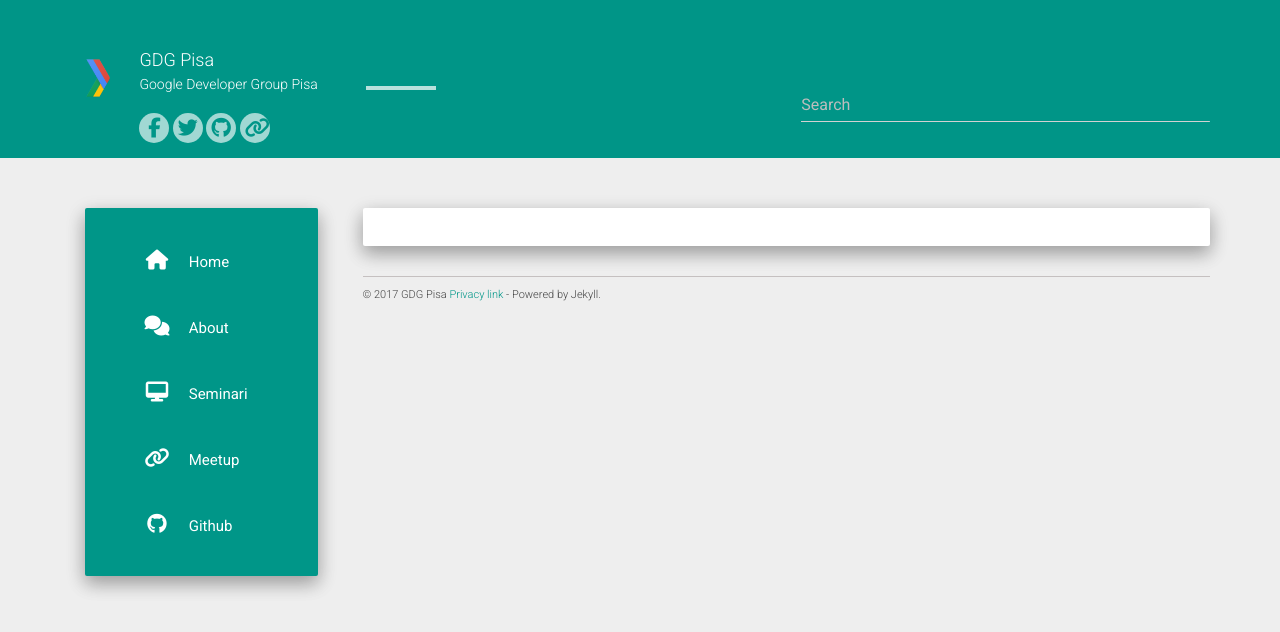
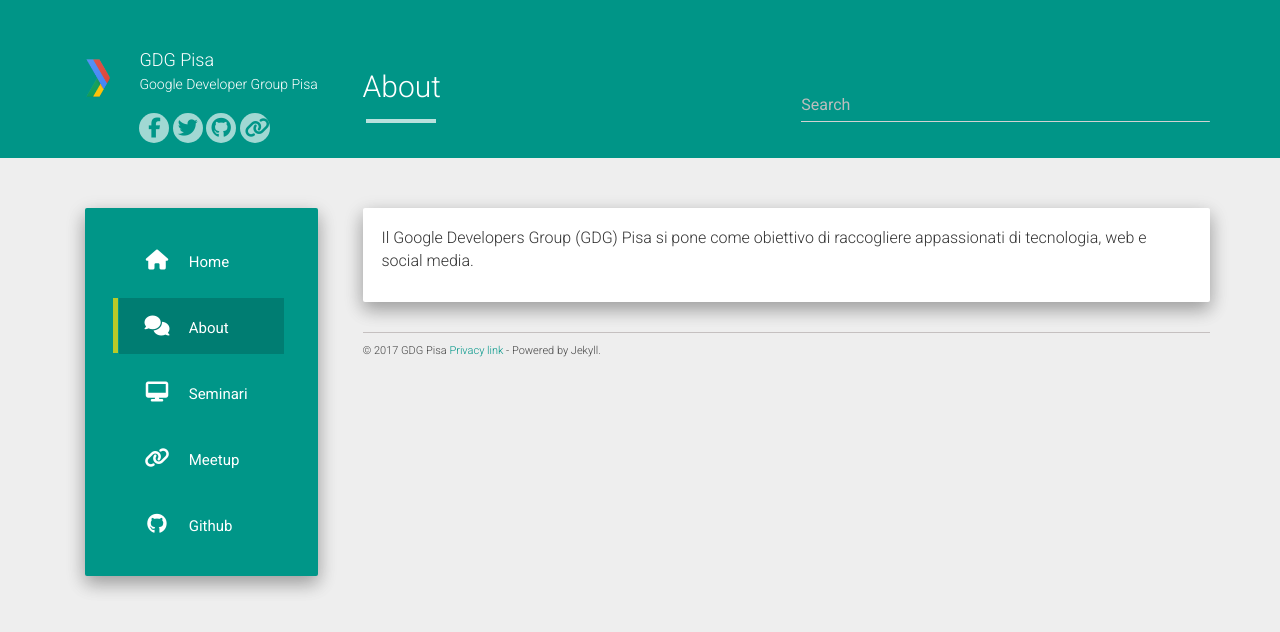
Before and after one commit to gdgpisa/gdgpisa.github.io, a Jekyll site: the page built from about.md, in a window 1280 px wide. Shown: the top 632 px of the page. Built offline with Jekyll 4.4.1, drawn with Linux system fonts in a browser that asks for light colours; nearby versions of some CDN libraries.

Commit message:
Fixed filenaming

```diff
--- a/about.md
+++ b/about.md
@@ -1,5 +1,7 @@
 ---
 layout: page
-redirect_to: "http://google.com"
-permalink: /feedbackform/
+title: About
+permalink: /about/
 ---
+
+Il Google Developers Group (GDG) Pisa si pone come obiettivo di raccogliere appassionati di tecnologia, web e social media.
```
Also changed, not shown: feedbackform.md (+2 -4 lines).
